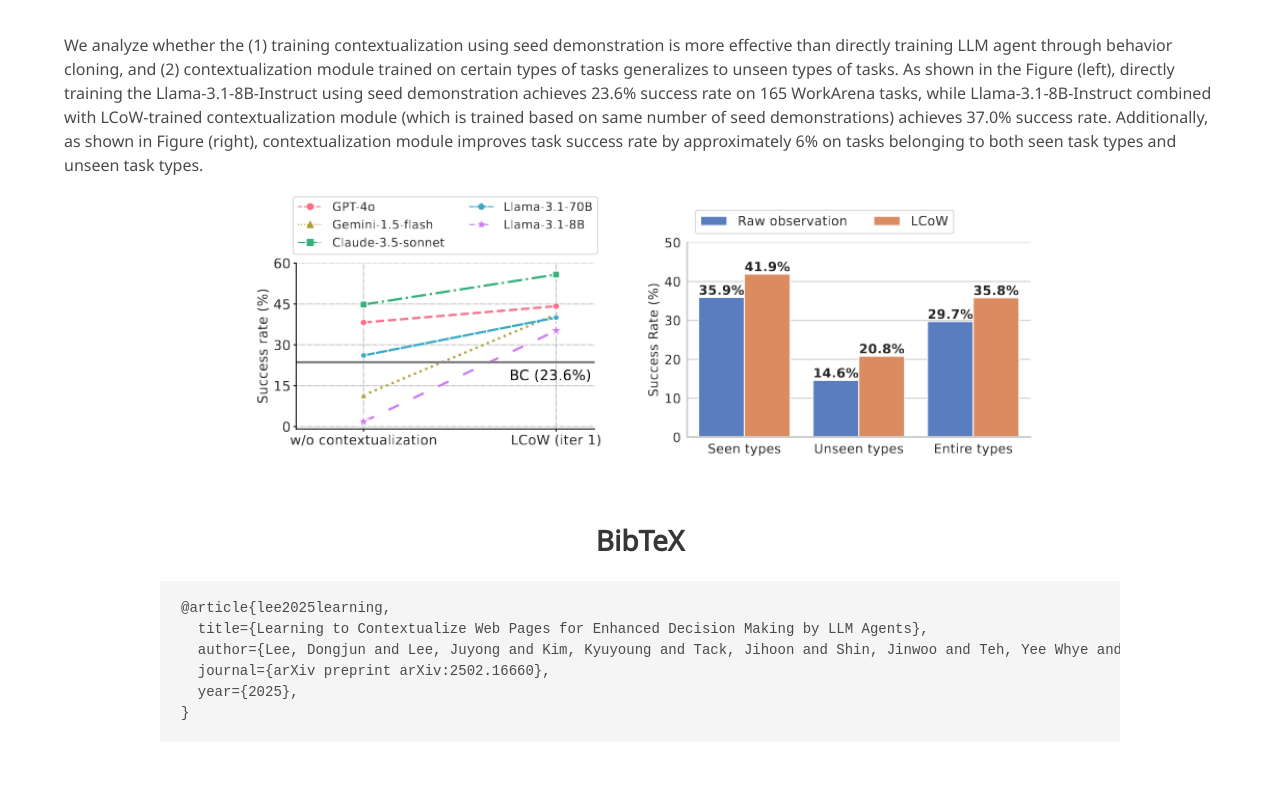
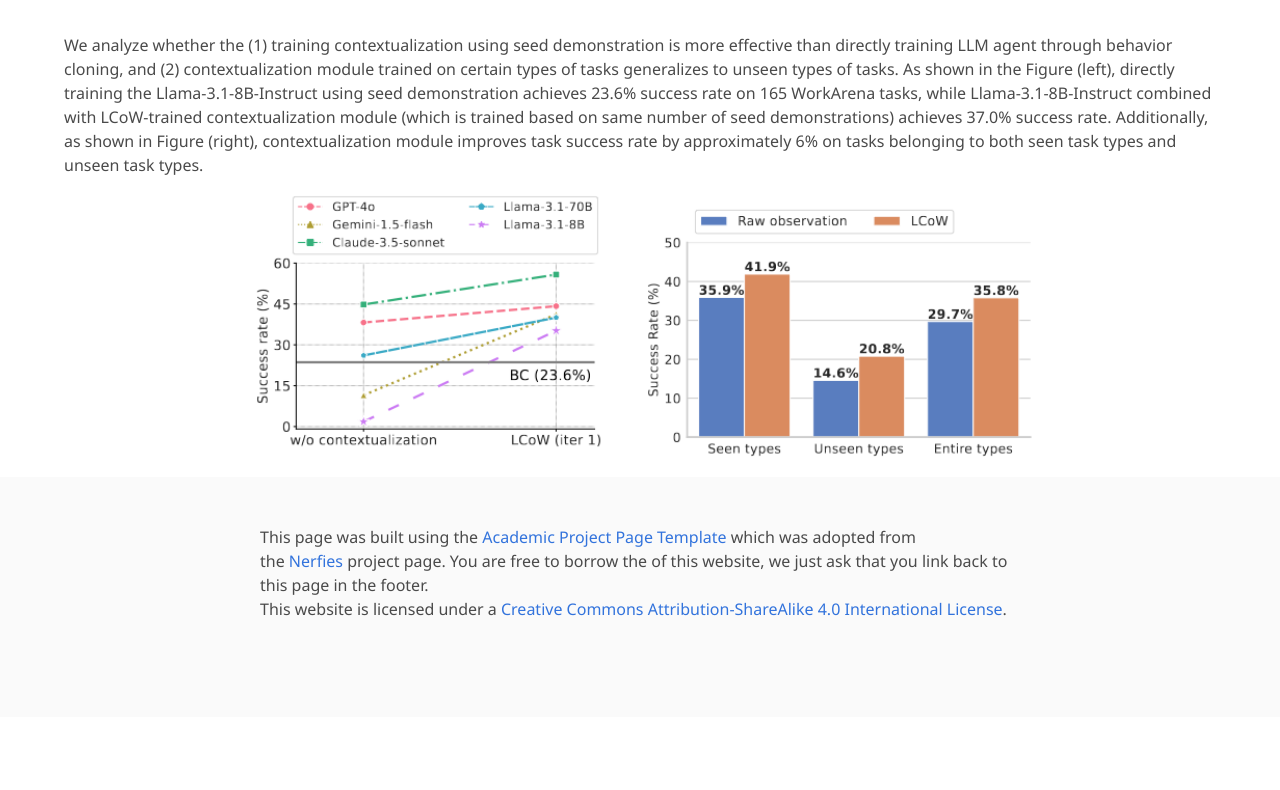
Before and after one commit to lcowiclr2025/lcowiclr2025.github.io, a plain HTML site: page index.html in a window 1280 px wide. Shown: the part 2690-3480 px from the top of the page. After the commit the page ends 3407 px from the top, so only its background shows below. Drawn offline with nearby package versions, Linux system fonts and the light colour scheme; some icons are missing; a web font is replaced by a local one.

Commit message:
initial commit

```diff
--- a/index.html
+++ b/index.html
@@ -15,11 +15,11 @@
 
   <style>
       .title-color {
-          background-color: #2CB17B;
+          background-color: #193b91;
           text-align: center;
           padding: 20px 0;
           margin: 0 auto;
-          width: 100%;
+          width: 80%;
       }
   </style>
 
@@ -243,21 +243,27 @@
 
 
 <!--BibTex citation -->
-<section class="section" id="BibTeX">
-  <div class="container is-max-desktop content">
-    <h2 class="title">BibTeX</h2>
-    <pre><code>@article{lee2025learning,
-  title={Learning to Contextualize Web Pages for Enhanced Decision Making by LLM Agents},
-  author={Lee, Dongjun and Lee, Juyong and Kim, Kyuyoung and Tack, Jihoon and Shin, Jinwoo and Teh, Yee Whye and Lee, Kimin},
-  journal={arXiv preprint arXiv:2502.16660},
-  year={2025},
-}</code></pre>
-  </div>
-</section>
+
 <!--End BibTex citation -->
 
 <!-- Statcounter tracking code -->
+<footer class="footer">
+  <div class="container">
+    <div class="columns is-centered">
+      <div class="column is-8">
+        <div class="content">
 
+          <p>
+            This page was built using the <a href="https://github.com/eliahuhorwitz/Academic-project-page-template" target="_blank">Academic Project Page Template</a> which was adopted from the <a href="https://nerfies.github.io" target="_blank">Nerfies</a> project page.
+            You are free to borrow the of this website, we just ask that you link back to this page in the footer. <br> This website is licensed under a <a rel="license"  href="http://creativecommons.org/licenses/by-sa/4.0/" target="_blank">Creative
+            Commons Attribution-ShareAlike 4.0 International License</a>.
+          </p>
+
+        </div>
+      </div>
+    </div>
+  </div>
+</footer>
 <!-- You can add a tracker to track page visits by creating an account at statcounter.com -->
 
     <!-- End of Statcounter Code -->
```
